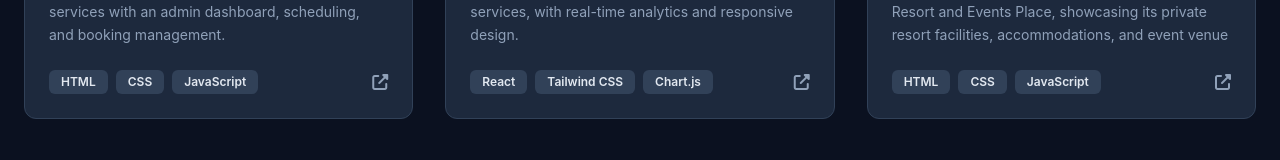
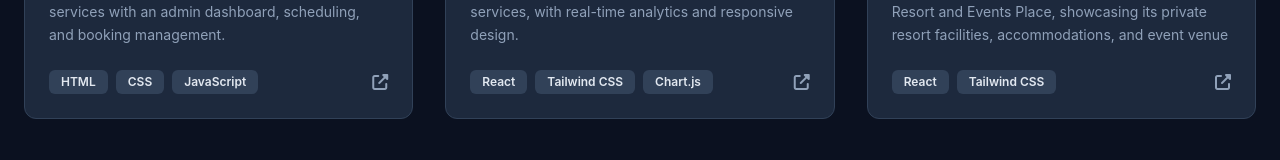
Before and after one commit to deilariess0/deilaries, a React (Vite) app: page / in a window 1280 px wide. Shown: the part 1501-1661 px from the top of the page. Built offline with nearby package versions, Linux system fonts and the light colour scheme.

Commit message:
Fix project image and update Vila Magenta link
Updated project images and links for Vila Magenta project.

```diff
--- a/src/components/Projects.jsx
+++ b/src/components/Projects.jsx
@@ -1,7 +1,7 @@
 import React from 'react';
 import cleanGenieImg from '../assets/clean-genie.png';
 import dashboardImg from '../assets/dashboard.png';
-import vilamagentaImg from '../assets/vilamagenta.jpg';
+import vilamagentaImg from '../assets/vilamagenta.png';
 
 const projectData = [
   {
@@ -24,9 +24,9 @@ const projectData = [
     title: "Vila Magenta - Private Resort & Events Place",
     type: "Website",
     desc: "A responsive website designed for Vila Magenta Resort and Events Place, showcasing its private resort facilities, accommodations, and event venue",
-    tech: ["HTML", "CSS", "JavaScript"],
+    tech: ["React", "Tailwind CSS"],
     img: vilamagentaImg,
-    link: "https://deilariess0.github.io/Vila-Magenta-Website/"
+    link: "https://vila-magenta-website.vercel.app/"
   }
 ];
 
```
